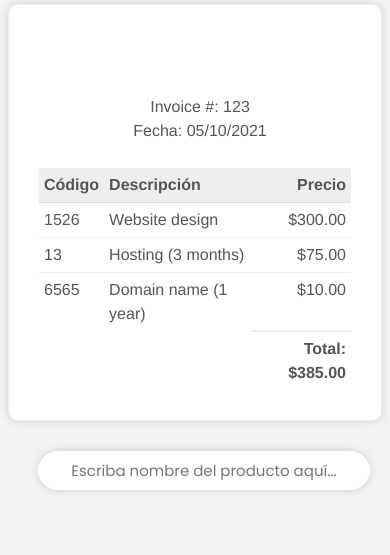
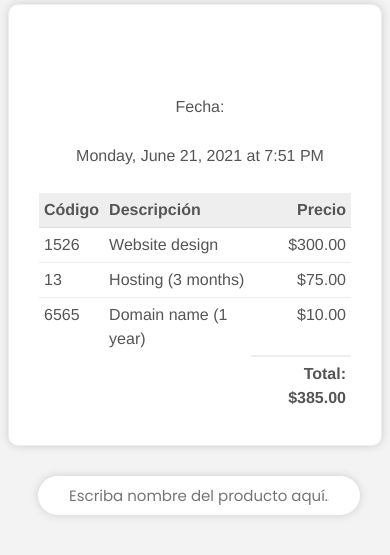
Before and after one commit to gonzalodutto/www.typeahead-luiggi.com, a plain HTML site: page index.html in a window 390 px wide. Shown: the part 111-666 px from the top of the page. Drawn offline with Linux system fonts and the light colour scheme; no server answers.

Commit message:
#14 Fecha segun visitante, re-orden de codigo en js

```diff
--- a/index.html
+++ b/index.html
@@ -37,11 +37,8 @@
                     style="width: 100%; max-width: 100px"
                   /> -->
                 </td>
-
-                <td>
-                  Invoice #: 123<br />
-                  Fecha: 05/10/2021
-                </td>
+                <td>Fecha:</td>
+                <td class="date">05/10/2021</td>
               </tr>
             </table>
           </td>
--- a/main.js
+++ b/main.js
@@ -1,18 +1,46 @@
 "use strict";
 
+/////////////////////////////////////////////////
+// Data json
 const endpoint =
   "https://spreadsheets.google.com/feeds/cells/1IHYqDTik3RRIDZH2N5v1Kq1GcIvpVvIjGrBFk9Eg9P8/15/public/full?alt=json";
+
+fetch(endpoint)
+  .then((res) => res.json())
+  .then((data) => productos.push(...data.feed.entry));
 
 const productos = [];
 
 /////////////////////////////////////////////////
 // Elements
+const searchInput = document.getElementById("search");
+const suggestions = document.querySelector(".suggestions");
 const labelDate = document.querySelector(".date");
 
-fetch(endpoint)
-  .then((res) => res.json())
-  .then((data) => productos.push(...data.feed.entry));
+/////////////////////////////////////////////////
+// Date format
+const now = new Date();
+const options = {
+  hour: "numeric",
+  minute: "numeric",
+  day: "numeric",
+  month: "long",
+  year: "numeric",
+  weekday: "long",
+};
+const locale = navigator.language;
 
+labelDate.textContent = new Intl.DateTimeFormat(locale, options).format(now);
+// const now = new Date();
+// const day = `${now.getDate()}`.padStart(2, 0);
+// const month = `${now.getMonth() + 1}`.padStart(2, 0);
+// const year = now.getFullYear();
+// const hour = `${now.getHours()}`.padStart(2, 0);
+// const min = `${now.getMinutes()}`.padStart(2, 0);
+// labelDate.textContent = `${day}/${month}/${year} ${hour}:${min}`;
+
+/////////////////////////////////////////////////
+// Functions
 function findMatches(wordToMatch, productos) {
   return productos.filter((producto) => {
     const regex = new RegExp(wordToMatch, "gi");
@@ -39,17 +67,5 @@ function displayMatches() {
   suggestions.innerHTML = html;
 }
 
-const searchInput = document.getElementById("search");
-const suggestions = document.querySelector(".suggestions");
-
 searchInput.addEventListener("change", displayMatches);
 searchInput.addEventListener("keyup", displayMatches);
-
-// Date format
-const now = new Date();
-const day = `${now.getDate()}`.padStart(2, 0);
-const month = `${now.getMonth() + 1}`.padStart(2, 0);
-const year = now.getFullYear();
-const hour = now.getHours();
-const min = now.getMinutes();
-// labelDate.textContent = `${day}/${month}/${year}`;
--- a/style.css
+++ b/style.css
@@ -173,6 +173,6 @@ body a {
   }
 
   .form-control {
-    width: 270px;
+    width: 260px;
   }
 }
```
